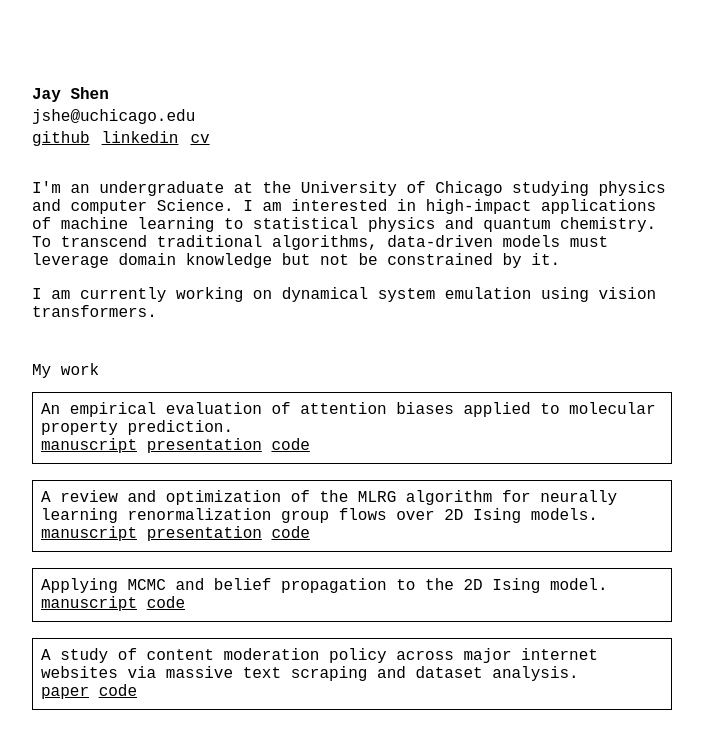
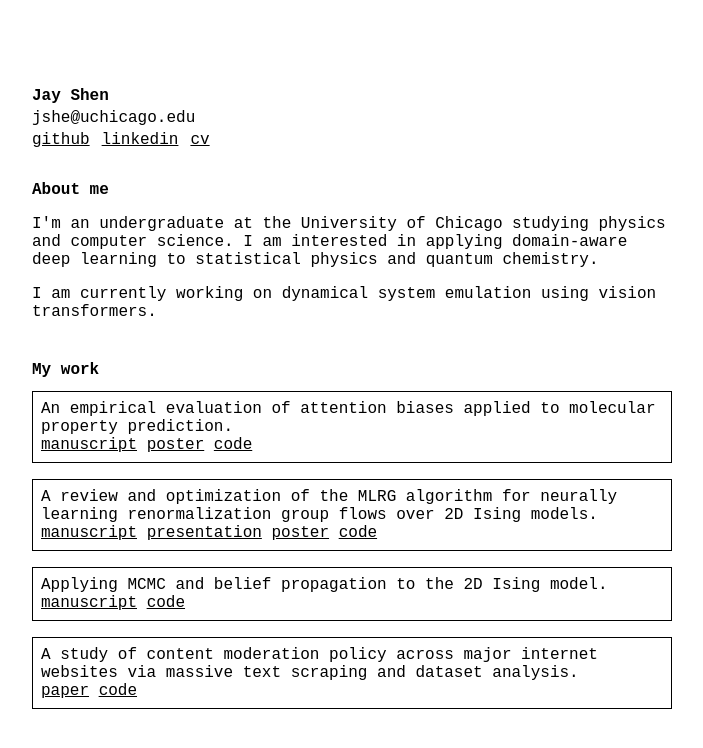
Before and after one commit to jshe2304/jshe2304.github.io, a plain HTML site: page index.html in a window 1280 px wide. Shown: the whole page, without its empty margins (288-991 px from the left). Drawn offline with Linux system fonts and the light colour scheme.

Commit message:
added all files and links

```diff
--- a/index.css
+++ b/index.css
@@ -47,6 +47,12 @@ h1 {
     margin: 0;
 }
 
+h2 {
+    font-size: 2rem;
+    font-weight: bold;
+    margin: 0;
+}
+
 nav {
     display: flex;
     gap: 0.75rem;
@@ -63,9 +69,9 @@ nav {
     gap: 0.5rem;
 }
 
-#work h2 {
+h2 {
     font-size: 1rem;
-    font-weight: normal;
+    font-weight: bold;
     margin: 0 0 0.5rem 0;
 }
 
--- a/index.html
+++ b/index.html
@@ -24,10 +24,10 @@
         </section>
 
         <section id="summary">
+            <h2>About me</h2>
             <p>
-                I'm an undergraduate at the University of Chicago studying physics and computer Science.
-                I am interested in high-impact applications of machine learning to statistical physics and quantum chemistry.
-                To transcend traditional algorithms, data-driven models must leverage domain knowledge but not be constrained by it.
+                I'm an undergraduate at the University of Chicago studying physics and computer science.
+                I am interested in applying domain-aware deep learning to statistical physics and quantum chemistry.
             </p>
             <p>
                 I am currently working on dynamical system emulation using vision transformers.
@@ -40,8 +40,8 @@
                 <li>
                     An empirical evaluation of attention biases applied to molecular property prediction.
                     <span>
-                        <a href="./files/molecular-attention-bias.pdf">manuscript</a>
-                        <a href="./files/molecular-attention-bias.pdf">presentation</a>
+                        <a href="./files/molecular-attention-bias-manuscript.pdf">manuscript</a>
+                        <a href="./files/molecular-attention-bias-poster.pdf">poster</a>
                         <a href="https://github.com/jshe2304/molecular_attention_bias">code</a>
                     </span>
                 </li>
@@ -49,7 +49,8 @@
                     A review and optimization of the MLRG algorithm for neurally learning renormalization group flows over 2D Ising models.
                     <span>
                         <a href="./files/mlrg-manuscript.pdf">manuscript</a>
-                        <a href="./files/mlrg-short.pdf">presentation</a>
+                        <a href="./files/mlrg-presentation.pdf">presentation</a>
+                        <a href="./files/mlrg-poster.pdf">poster</a>
                         <a href="https://github.com/jshe2304/dlrg">code</a>
                     </span>
                 </li>
```
Also changed, not shown: 6 other files.
